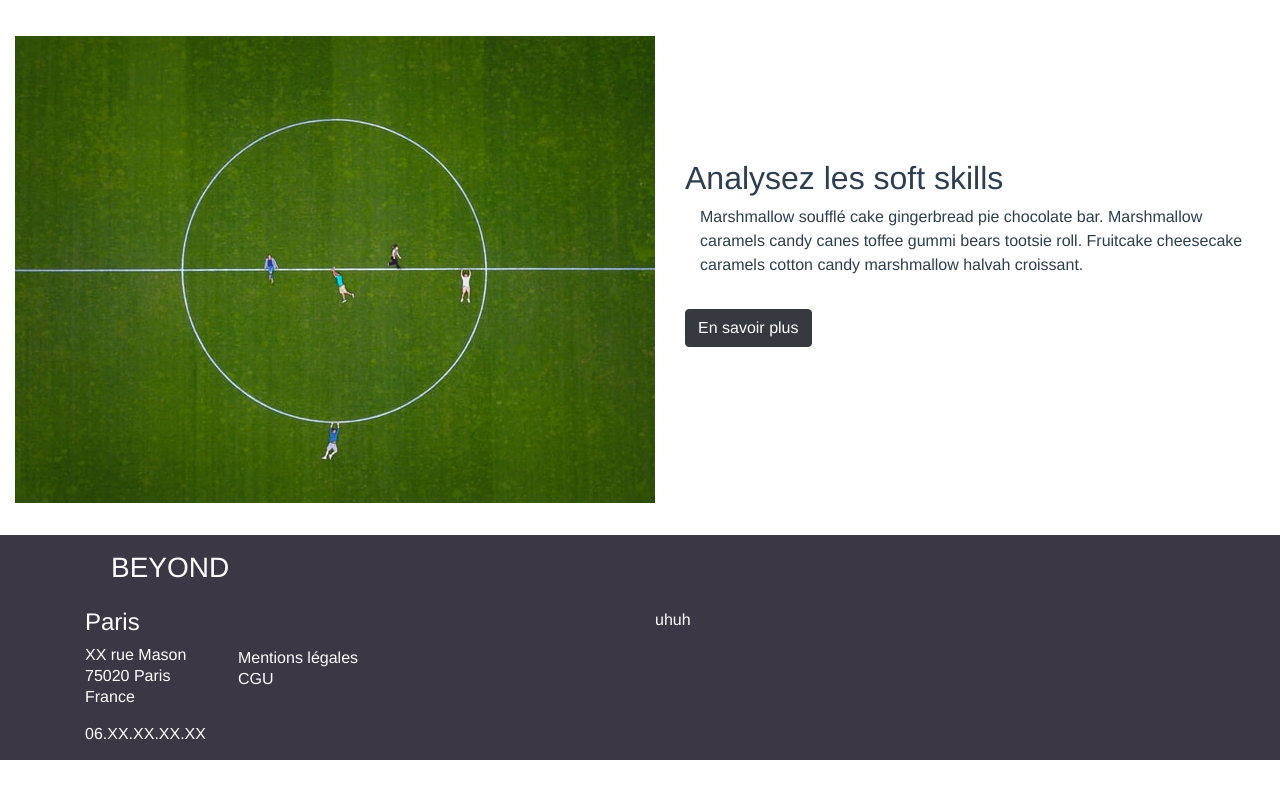
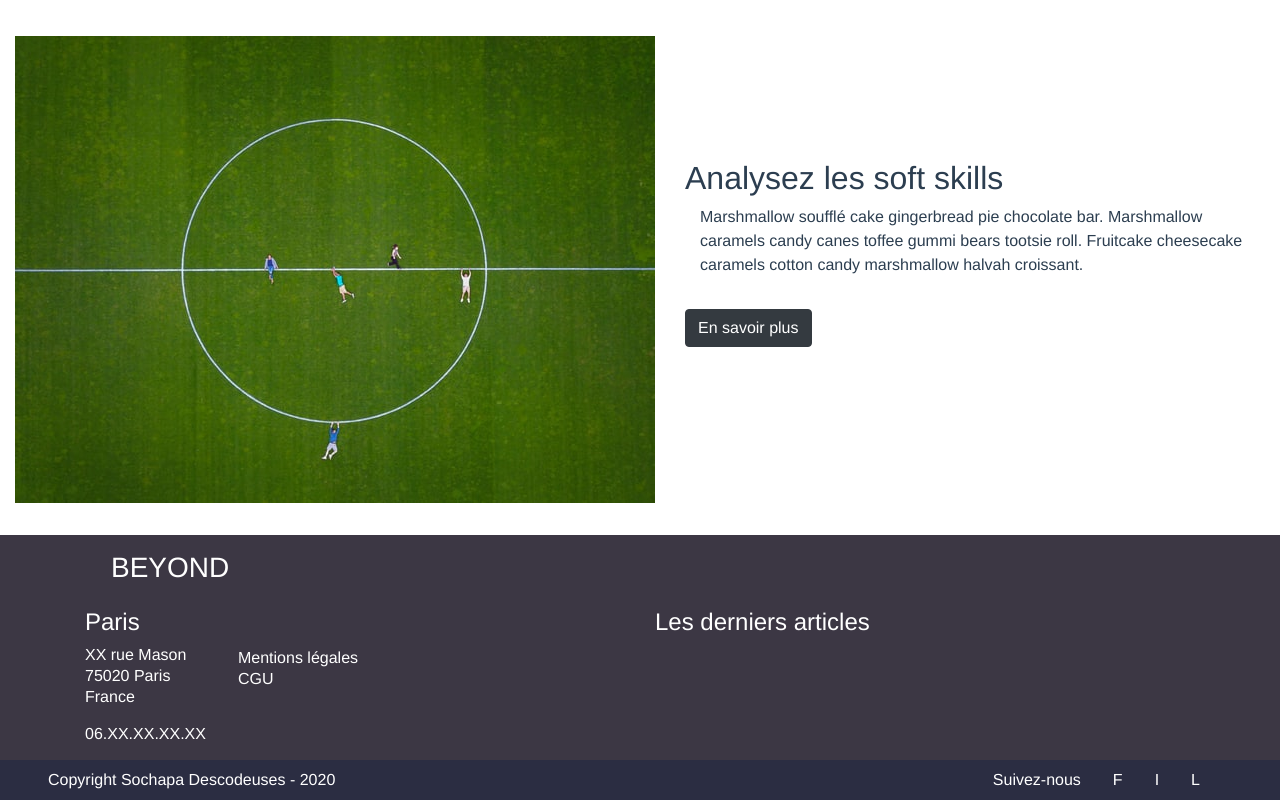
Before and after one commit to chmullerweb/beyond, a Vue app in the folder beyond_rh/: page /landing in a window 1280 px wide. Shown: the part 393-1193 px from the top of the page. Built offline with nearby package versions, Linux system fonts and the light colour scheme.

Commit message:
Update Txt Footer

```diff
--- a/beyond_rh/src/layout/Footer.vue
+++ b/beyond_rh/src/layout/Footer.vue
@@ -1,4 +1,5 @@
 <template>
+  <div>
     <div class="container-fluid footer">
       <h3>BEYOND</h3>
         <div class="container">
@@ -16,7 +17,21 @@
                 <p>CGU</p></div>
               </div>
             <div class="col">
-        uhuh
+              <h4>Les derniers articles</h4>
+            </div>
+          </div>
+        </div>
+    </div>
+    <div class="container-fluid social">
+      <div class="row">
+          <div class="col copyright">
+              <p>Copyright Sochapa Descodeuses - 2020</p>
+          </div>
+          <div class="col pictosSocial">
+              <span>Suivez-nous</span>
+              <span>F</span>
+              <span>I</span>
+              <span>L</span>
           </div>
       </div>
     </div>
@@ -66,11 +81,10 @@ export default {
 
 .footer
 {
-  margin: 2rem 0rem;
+  margin: 2rem 0rem 0 0;
   background-color: #3C3744;
   color: white;
   text-align: left;
-
 }
 
 h3{
@@ -92,4 +106,30 @@ h3{
 .legacy{
   padding: 3rem 0rem 2rem 2rem;
 }
+
+.social{
+  background-color: #2b2d42;
+  color: white;
+}
+
+.copyright{
+    text-align: left;
+    padding: 0.5rem 0 0.5rem 3rem;
+}
+
+.copyright p{
+margin-bottom: 0;
+}
+
+.pictosSocial{
+  text-align: right;
+  padding: 0.5rem 3rem 0.5rem 0;
+}
+
+.pictosSocial span{
+  padding-right: 2rem;
+}
+
+
+
 </style>
```
Lines whose indentation alone changed are shown as unchanged.
